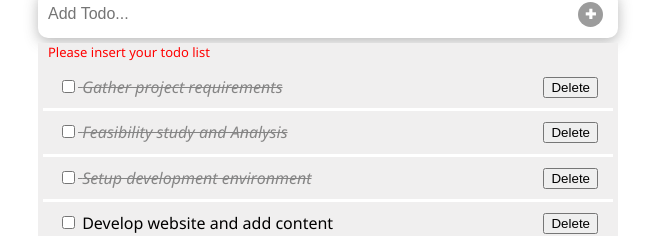
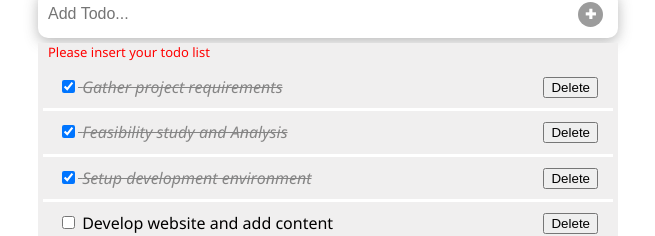
Before and after one commit to osmanwako/react-todo-app, a React (Create React App) app: page / in a window 1280 px wide. Shown: the part 164-400 px from the top of the page, without its empty margins (312-967 px from the left). Built offline with nearby package versions, Linux system fonts and the light colour scheme.

Commit message:
Controlling input value

```diff
--- a/src/component/todoform.js
+++ b/src/component/todoform.js
@@ -1,10 +1,17 @@
+import { useState } from "react";
+
 function Todoform() {
+    const [title, setTitle] = useState('');
+
+    const handleChange = (e) => {
+        setTitle(() => e.target.value);
+    };
     return <form class="form-container">
         <input
             type="text"
             placeholder="Add Todo..."
-            class="input-text input-both"
-            value=""
+            class="input-text"
+            value={title} onChange={handleChange}
         />
         <button class="input-submit">&#10010;</button>
     </form>
--- a/src/component/todoitem.js
+++ b/src/component/todoitem.js
@@ -1,8 +1,14 @@
+import { useState } from "react";
+
 function Todoitem({ itemProp, setTodos }) {
+    const [check, setCheck] = useState(itemProp.completed);
+    const oncheck = () => {
+        setCheck(() => !check);
+    }
     return <li className="to-do-list">
         <span>
-            <input type="checkbox" className="input-check" />
-            <span className={itemProp.completed ? 'todo-complete' : 'todo-start'}> {itemProp.title}</span>
+            <input type="checkbox" className="input-check" checked={check} onClick={oncheck} />
+            <span className={check ? 'todo-complete' : 'todo-start'}> {itemProp.title}</span>
         </span>
         <button>Delete</button>
     </li>;
```
